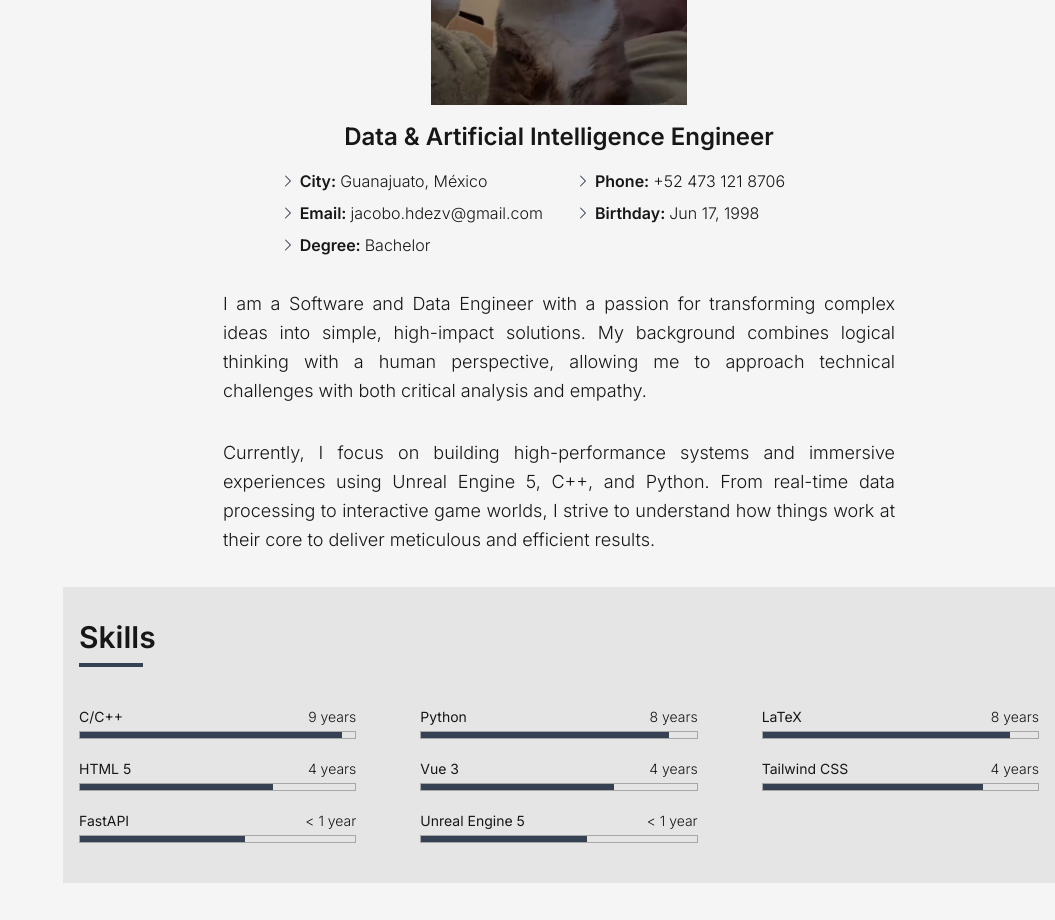
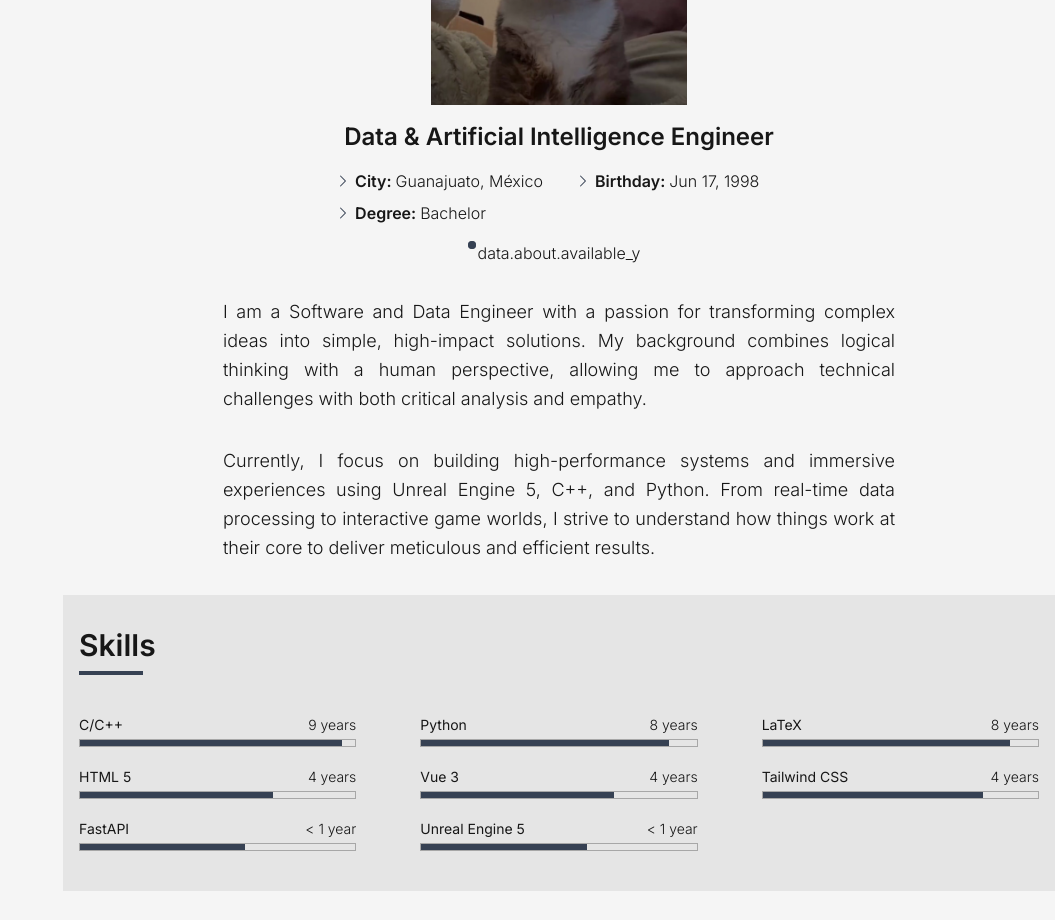
Before and after one commit to JacobHdez/jacobhdez.github.io, a Vue app: page / in a window 1280 px wide. Shown: the part 1138-2058 px from the top of the page, without its empty margins (225-1280 px from the left). Built offline with nearby package versions, Linux system fonts and the light colour scheme.

Commit message:
feat: add open-to-work status

```diff
--- a/src/components/sections/About.vue
+++ b/src/components/sections/About.vue
@@ -39,9 +39,7 @@ const formattedAbout = computed(() => {
     <section class="mx-auto mt-8 flex max-w-2xl flex-col items-center">
       <div class="relative aspect-square h-64 w-64 overflow-hidden">
         <img :src="aboutData.portrait" :alt="aboutData.name" class="h-full w-full object-cover" />
-        <div
-          class="absolute inset-0 bg-black/30 transition-all duration-1000 dark:bg-black/60"
-        ></div>
+        <div class="absolute inset-0 bg-black/30 transition-all duration-1000 dark:bg-black/60"></div>
       </div>
 
       <h3 class="mt-4">
@@ -58,12 +56,19 @@ const formattedAbout = computed(() => {
           <span class="font-semibold">{{ item.label }}:</span>{{ item.value }}
         </li>
       </ul>
+      <div class="relative mt-4 font-light transition-all duration-1000 dark:font-extralight">
+        <div v-if="aboutData.available.status" class="absolute top-0 -left-2.5 inline-flex size-2">
+          <span class="absolute inline-flex h-full w-full animate-ping rounded-full bg-gray-700 opacity-75"></span>
+          <span class="relative inline-flex h-full w-full rounded-full bg-gray-700"></span>
+        </div>
 
-      <p
-        class="mt-8"
-        v-for="(text, index) in t(`data.about.${aboutData.descriptionKey}`).split('\n')"
-        :key="index"
-      >
+        <a v-if="aboutData.available.status" href="#contact" class="hover:underline">
+          {{ t(`data.about.${aboutData.available.yesKey}`) }}
+        </a>
+        <span v-else>{{ t(`data.about.${aboutData.available.noKey}`) }}</span>
+      </div>
+
+      <p class="mt-8" v-for="(text, index) in t(`data.about.${aboutData.descriptionKey}`).split('\n')" :key="index">
         {{ text }}
       </p>
     </section>
--- a/src/data/about.ts
+++ b/src/data/about.ts
@@ -12,9 +12,13 @@ export const aboutData: AboutData = {
 
   about: {
     city: 'Guanajuato, México',
-    phone: '+52 473 121 8706',
-    email: 'jacobo.hdezv@gmail.com',
     birthday: 'Wed Jun 17 1998',
     degree: 'degree'
+  },
+
+  available: {
+    status: true,
+    yesKey: 'available_y',
+    noKey: 'available_n'
   }
 };
--- a/src/data/types/AboutData.ts
+++ b/src/data/types/AboutData.ts
@@ -9,9 +9,14 @@ export interface AboutData {
   descriptionKey: string;
   about: {
     city: string;
-    phone: string;
-    email: string;
+    phone?: string;
+    email?: string;
     birthday: string;
     degree: string;
   };
+  available: {
+    status: boolean;
+    yesKey: string;
+    noKey: string;
+  };
 }
```
